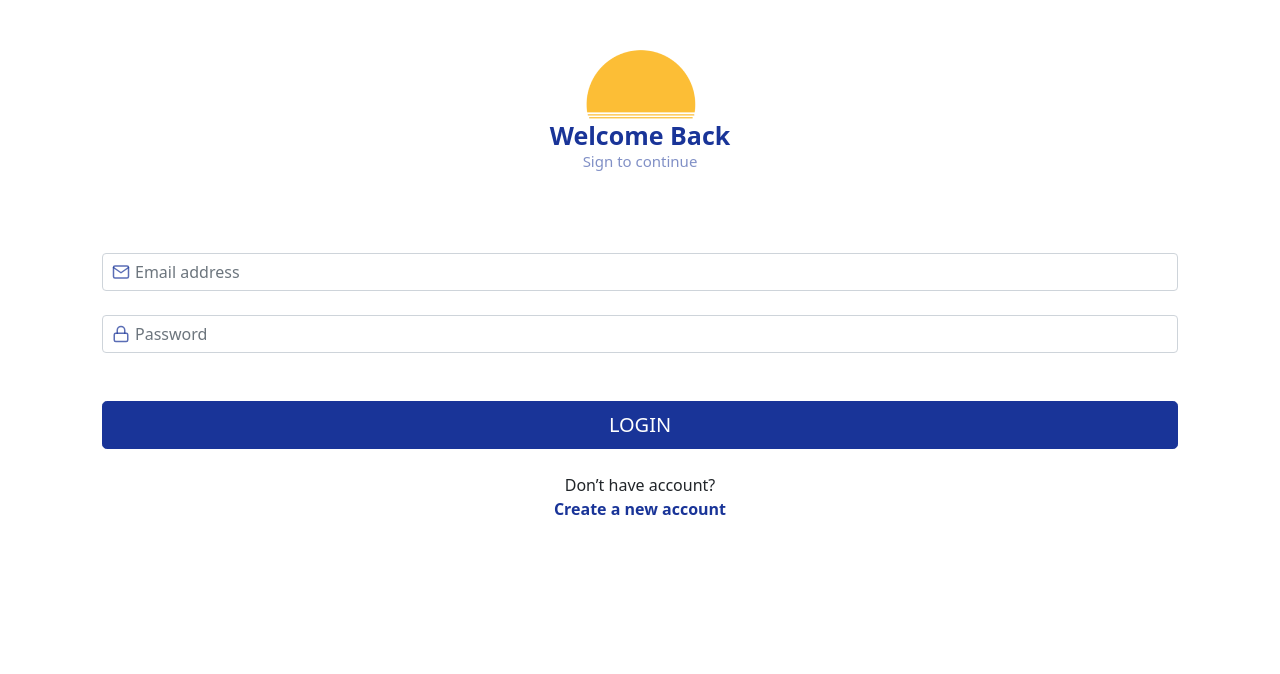
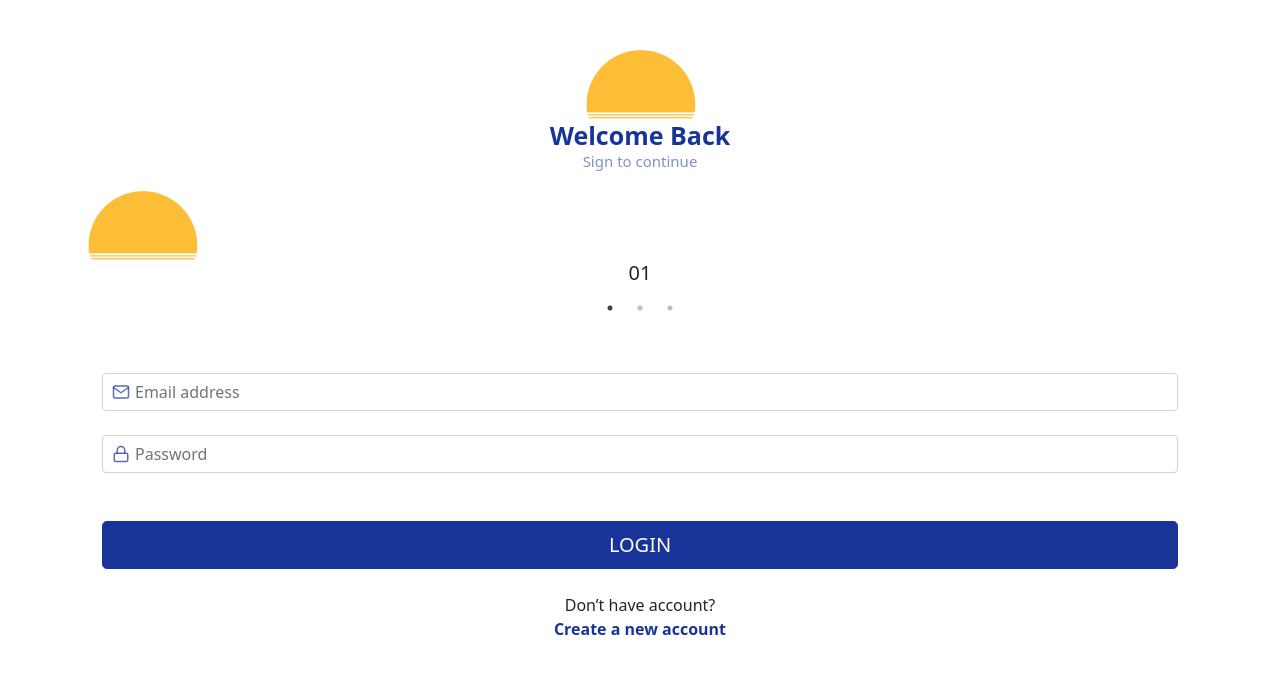
Before and after one commit to ilhamfathoni2/Monvo-Travel-React.JS, a React (Create React App) app: page / in a window 1280 px wide. Shown: the top 674 px of the page. Built offline with nearby package versions, Linux system fonts and the light colour scheme; no server answers.

Commit message:
Make loading process login

```diff
--- a/src/components/auth/auth.css
+++ b/src/components/auth/auth.css
@@ -66,3 +66,16 @@ a {
 .form-control {
   padding: 0.375rem 0.5rem 0.375rem 2rem !important;
 }
+
+.loading {
+  animation: loadingCircle 1.2s linear infinite;
+}
+
+@keyframes loadingCircle {
+  0% {
+    transform: rotate(0deg);
+  }
+  100% {
+    transform: rotate(360deg);
+  }
+}
--- a/src/components/auth/login.js
+++ b/src/components/auth/login.js
@@ -4,11 +4,16 @@ import { UserContext } from "../../context/userContext";
 import { API } from "../../config/api";
 import { Button, Form, Container, Card, Alert, Image } from "react-bootstrap";
 import { FiAlertTriangle, FiMail, FiLock } from "react-icons/fi";
+import { AiOutlineLoading3Quarters } from "react-icons/ai";
 import iconMonvo from "../../assets/icon-login.png";
 import "./auth.css";
 
 import { useFormik } from "formik";
 import * as Yup from "yup";
+
+import Slider from "react-slick";
+import "slick-carousel/slick/slick.css";
+import "slick-carousel/slick/slick-theme.css";
 
 function LogIn() {
   let navigate = useNavigate();
@@ -61,6 +66,14 @@ function LogIn() {
     },
   });
 
+  const settings = {
+    dots: true,
+    infinite: true,
+    speed: 500,
+    slidesToShow: 1,
+    slidesToScroll: 1,
+  };
+
   return (
     <>
       <Container className="py-5">
@@ -69,6 +82,20 @@ function LogIn() {
           <h3 className="title-sign">Welcome Back</h3>
           <p className="p-sign">Sign to continue</p>
         </div>
+        <Slider {...settings}>
+          <div className="text-center">
+            <Image src={iconMonvo} />
+            <h5>01</h5>
+          </div>
+          <div className="text-center">
+            <Image src={iconMonvo} />
+            <h5>02</h5>
+          </div>
+          <div className="text-center">
+            <Image src={iconMonvo} />
+            <h5>03</h5>
+          </div>
+        </Slider>
         <div className="form-space">
           <Form onSubmit={formik.handleSubmit}>
             <div className="sp-row">
@@ -106,7 +133,11 @@ function LogIn() {
               </Form.Group>
               <div className="d-grid gap-2 mt-5 mb-4">
                 <Button type="submit" variant="primary" size="lg">
-                  LOGIN
+                  {isLoading ? (
+                    <AiOutlineLoading3Quarters className="loading" />
+                  ) : (
+                    "LOGIN"
+                  )}
                 </Button>
               </div>
               <p className="text-center opt">Don’t have account?</p>
```
